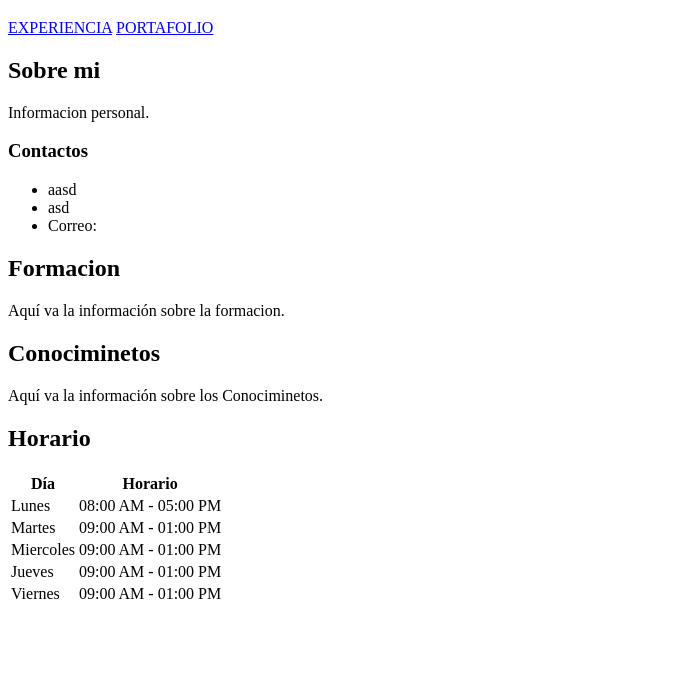
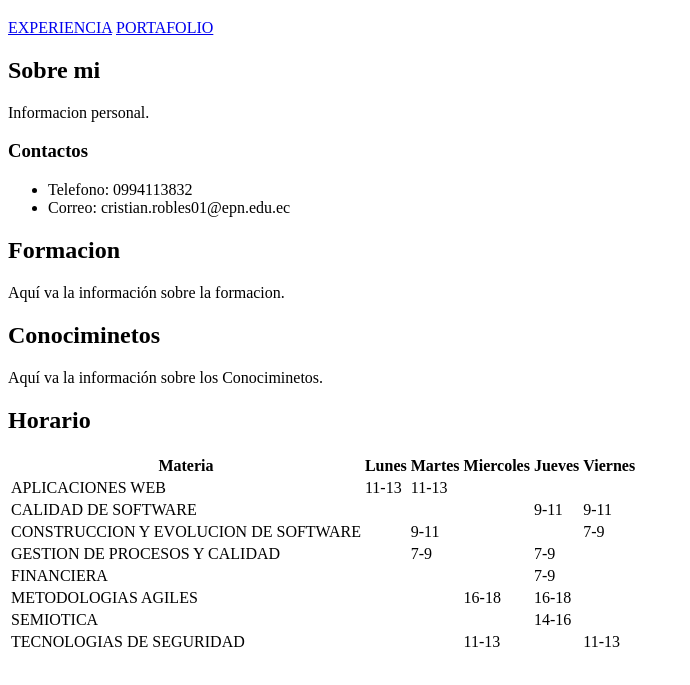
Before and after one commit to Ctpxd/mipagina.github.io, a plain HTML site: page index.html in a window 1280 px wide. Shown: the part 61-746 px from the top of the page, without its empty margins (0-690 px from the left). Drawn offline with Linux system fonts and the light colour scheme.

Commit message:
Agregar index.html

```diff
--- a/index.html
+++ b/index.html
@@ -25,9 +25,8 @@
             <article>
                 <h3>Contactos</h3>
                 <ul>
-                    <li>aasd</li>
-                    <li>asd</li>
-                    <li>Correo:</li>
+                    <li>Telefono: 0994113832</li>
+                    <li>Correo: cristian.robles01@epn.edu.ec</li>
                 </ul>
             </article>
         </section>
@@ -43,32 +42,76 @@
             <table>
                 <thead>
                     <tr>
-                        <th>Día</th>
-                        <th>Horario</th>
+                        <th>Materia</th>
+                        <th>Lunes</th>
+                        <th>Martes</th>
+                        <th>Miercoles</th>
+                        <th>Jueves</th>
+                        <th>Viernes</th>
+
                     </tr>
                 </thead>
                 <tbody>
                     <tr>
-                        <td>Lunes</td>
-                        <td>08:00 AM - 05:00 PM</td>
+                        <td>APLICACIONES WEB</td>
+                        <td>11-13</td>
+                        <td>11-13</td>
                     </tr>
                     <tr>
-                        <td>Martes</td>
-                        <td>09:00 AM - 01:00 PM</td>
+                        <td>CALIDAD DE SOFTWARE</td>
+                        <td></td>
+                        <td></td>
+                        <td></td>
+                        <td>9-11</td>
+                        <td>9-11</td>
                     </tr>
                     <tr>
-                        <td>Miercoles</td>
-                        <td>09:00 AM - 01:00 PM</td>
+                        <td>CONSTRUCCION Y EVOLUCION DE SOFTWARE</td>
+                        <td></td>
+                        <td>9-11</td>
+                        <td></td>
+                        <td></td>
+                        <td>7-9</td>
+
                     </tr>
                     <tr>
-                        <td>Jueves</td>
-                        <td>09:00 AM - 01:00 PM</td>
+                        <td>GESTION DE PROCESOS Y CALIDAD</td>
+                        <td></td>
+                        <td>7-9</td>
+                        <td></td>
+                        <td>7-9</td>
                     </tr>
                     <tr>
-                        <td>Viernes</td>
-                        <td>09:00 AM - 01:00 PM</td>
+                        <td>FINANCIERA</td>
+                        <td></td>
+                        <td></td>
+                        <td></td>
+                        <td>7-9</td>
+
+                    </tr>
+                    <tr>
+                        <td>METODOLOGIAS AGILES</td>
+                        <td></td>
+                        <td></td>
+                        <td>16-18</td>
+                        <td>16-18</td>
+                    </tr>
+                    <tr>
+                        <td>SEMIOTICA</td>
+                        <td></td>
+                        <td></td>
+                        <td></td>
+                        <td>14-16</td>
                     </tr>
 
+                    <tr>
+                        <td>TECNOLOGIAS DE SEGURIDAD</td>
+                        <td></td>
+                        <td></td>
+                        <td>11-13</td>
+                        <td></td>
+                        <td>11-13</td>
+                    </tr>
                 </tbody>
             </table>
         </section>
```
